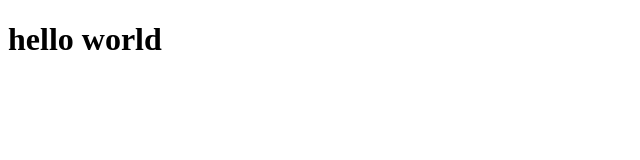
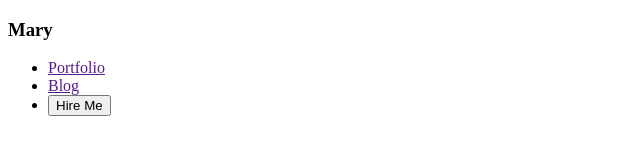
Before and after one commit to MohammadMahbub/developer-portfolio, a plain HTML site: page index.html in a window 1280 px wide. Shown: the whole page, without its empty margins (0-640 px from the left). Drawn offline with Linux system fonts and the light colour scheme.

Commit message:
first added some file css & some code

```diff
--- a/index.html
+++ b/index.html
@@ -5,18 +5,24 @@
     <meta charset="UTF-8">
     <meta name="viewport" content="width=device-width, initial-scale=1.0">
     <title>My Portfolio</title>
-    <link rel="stylesheet" href="styles/style.css">
+    <link rel="stylesheet" href="styles/.css">
 </head>
 
 <body>
     <header>
+        <nav>
+            <h3>Mary</h3>
+            <ul>
+                <li><a href="">Portfolio</a></li>
+                <li><a href="">Blog</a></li>
+                <li><a href=""><button>Hire Me</button></a></li>
+            </ul>
+        </nav>
 
     </header>
 
     <main>
-        <h1>
-            hello world
-        </h1>
+
 
     </main>
 
--- /dev/null
+++ b/styles/portfolio.css
@@ -0,0 +1,3 @@
+nav {
+    display: flex;
+}
```
Also changed, not shown: styles/style.css (deleted).
